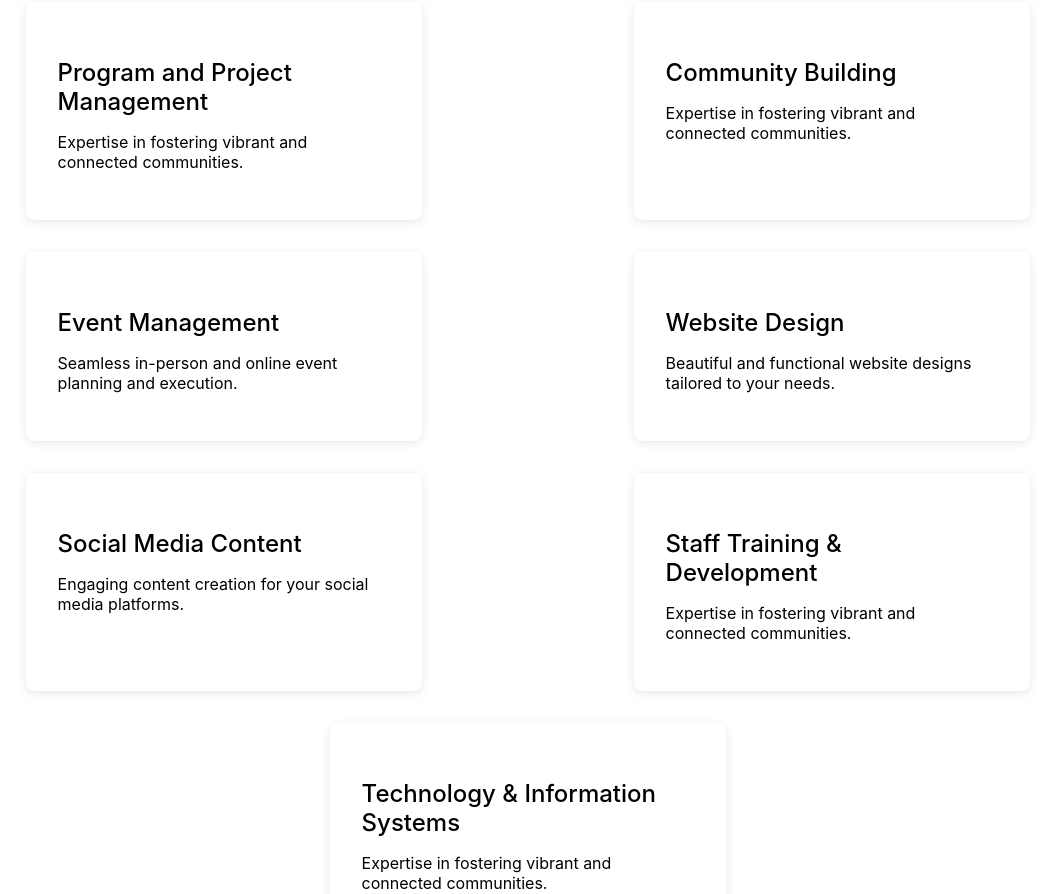
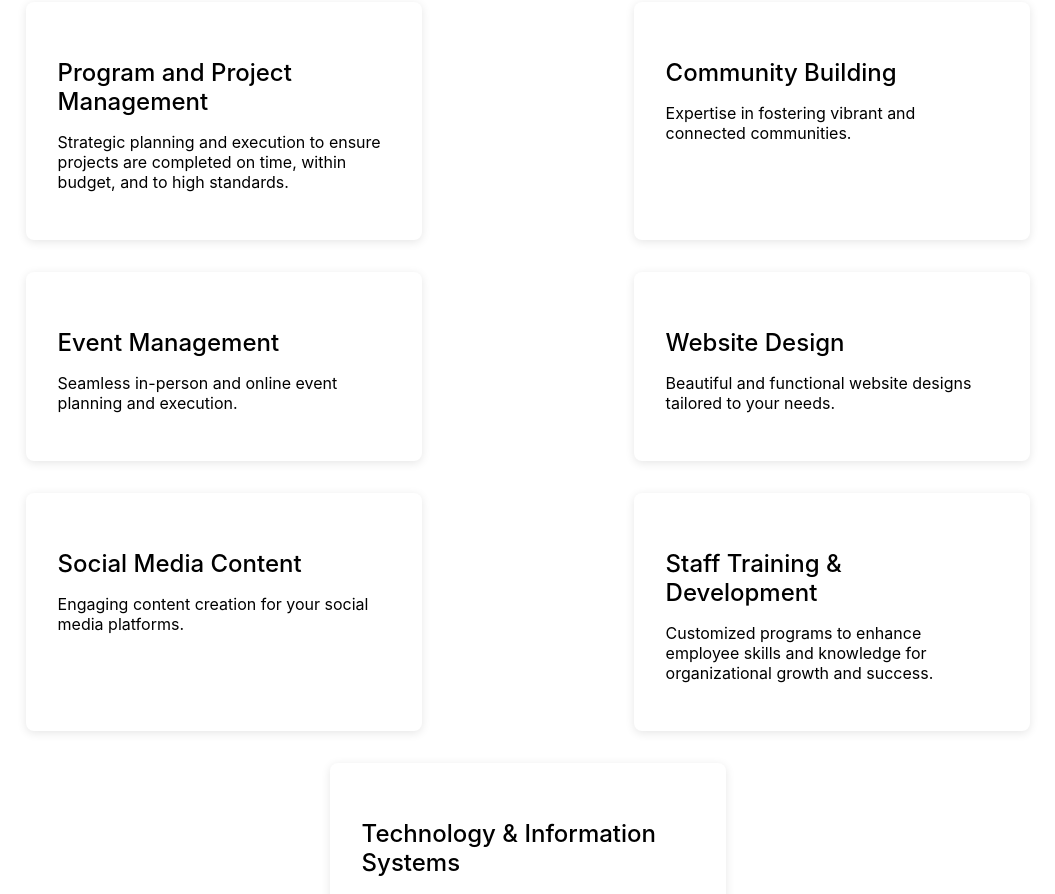
Before and after one commit to wkbroxton/ninethirteenwest, a React (Create React App) app: page /services in a window 1280 px wide. Shown: the part 540-1434 px from the top of the page, without its empty margins (112-1167 px from the left). Built offline with nearby package versions, Linux system fonts and the light colour scheme.

Commit message:
Service description updates

```diff
--- a/src/components/Services.js
+++ b/src/components/Services.js
@@ -14,7 +14,10 @@ const Home = () => {
         <div className="services">
           <Link to="/program-management" className="service-card">
             <h3>Program and Project Management</h3>
-            <p>Expertise in fostering vibrant and connected communities.</p>
+            <p>
+              Strategic planning and execution to ensure projects are completed
+              on time, within budget, and to high standards.
+            </p>
           </Link>
           <Link to="/community-building" className="service-card">
             <h3>Community Building</h3>
@@ -36,11 +39,17 @@ const Home = () => {
           </Link>
           <Link to="/staff-training" className="service-card">
             <h3>Staff Training & Development</h3>
-            <p>Expertise in fostering vibrant and connected communities.</p>
+            <p>
+              Customized programs to enhance employee skills and knowledge for
+              organizational growth and success.
+            </p>
           </Link>
           <Link to="/technology-systems" className="service-card">
             <h3>Technology & Information Systems</h3>
-            <p>Expertise in fostering vibrant and connected communities.</p>
+            <p>
+              Implementing and managing technology solutions to streamline
+              operations, enhance data security, and boost productivity.
+            </p>
           </Link>
         </div>
       </div>
```
Also changed, not shown: package.json (+5 -2 lines).
